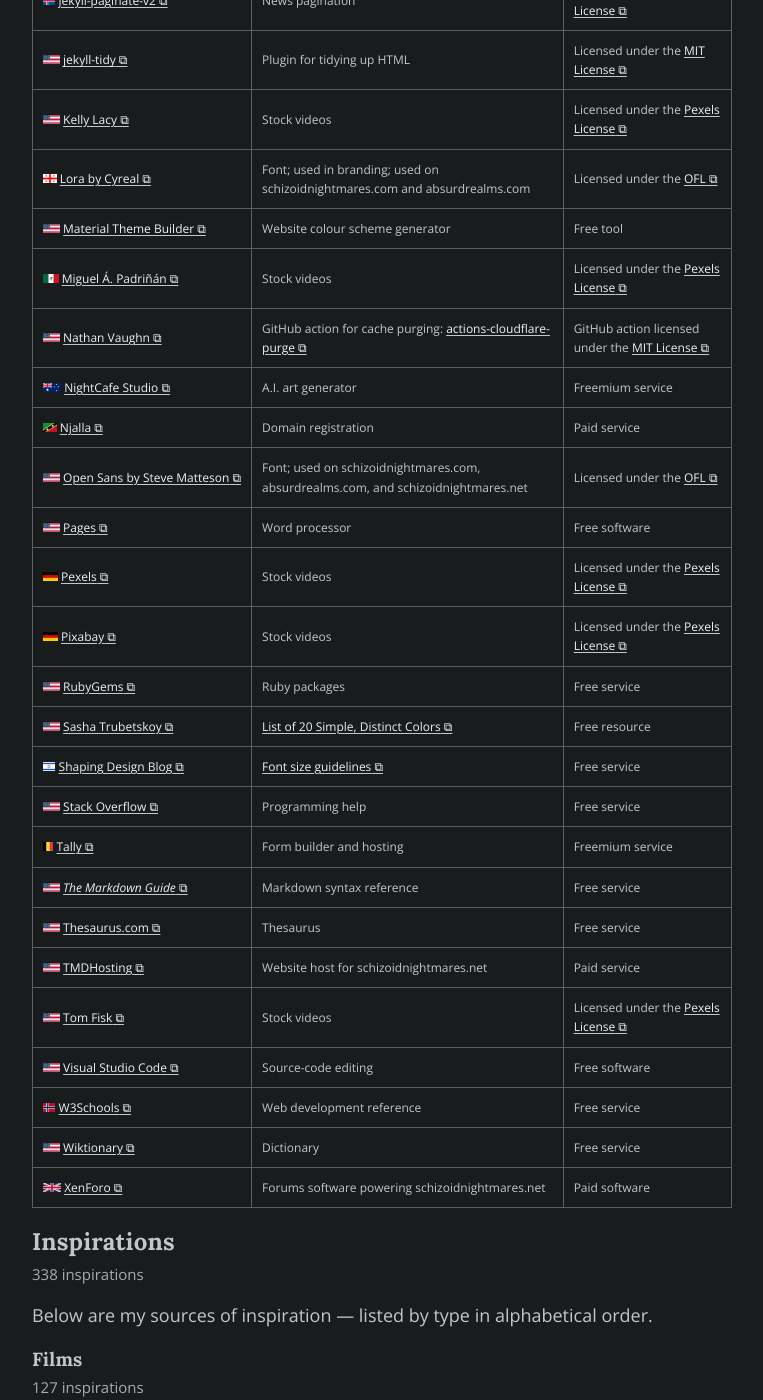
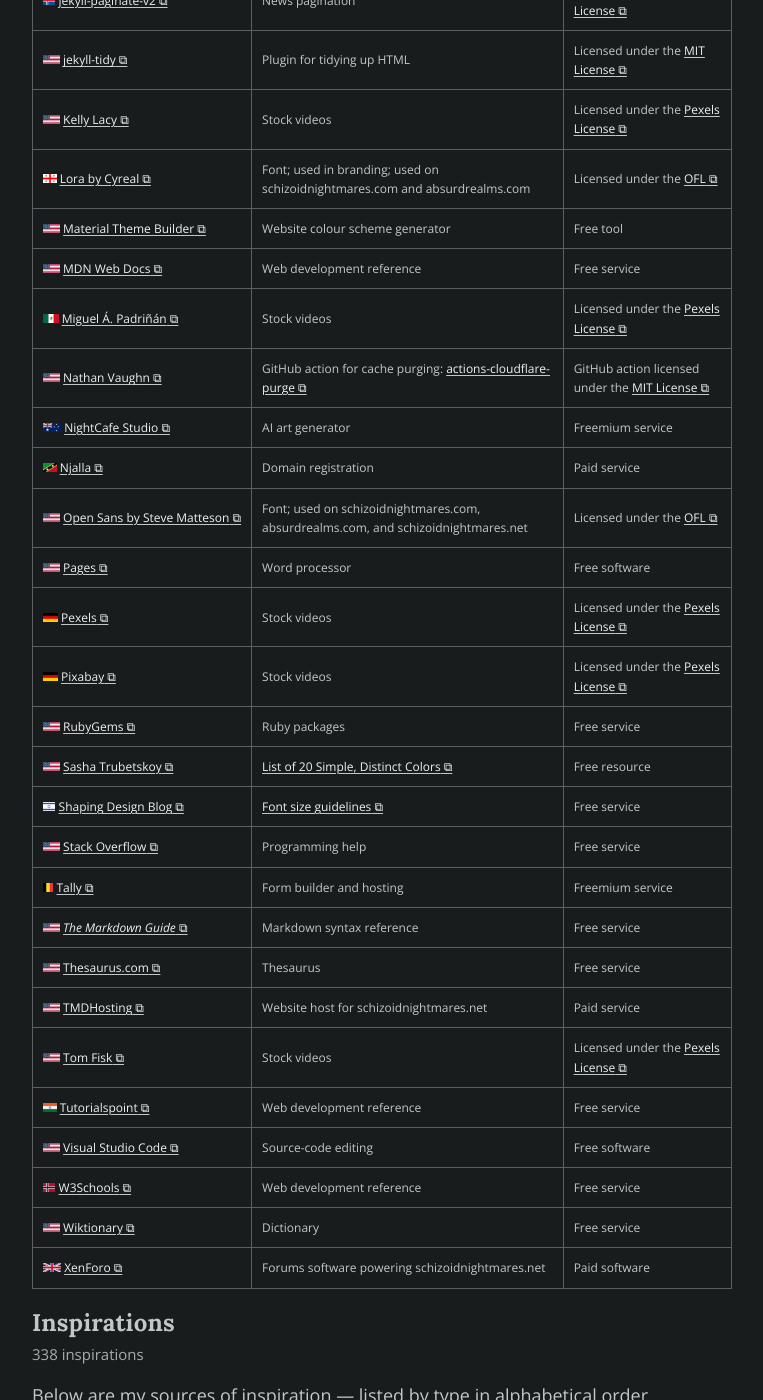
Before and after one commit to schizoidnightmares/schizoidnightmares.com, a Jekyll site: the page built from credits.md, in a window 1280 px wide and 1400 px high, scrolled down 2005 px. Shown: the whole window, without its empty margins (258-1021 px from the left). Built offline with Jekyll 4.4.1, drawn with Linux system fonts in a browser that asks for light colours; some of the changed text lies outside the part shown.

Commit message:
adding indirect contributors

```diff
--- a/_data/contributors.yaml
+++ b/_data/contributors.yaml
@@ -184,6 +184,12 @@
   usage: Website colour scheme generator
   notes: Free tool
 
+- title: MDN Web Docs
+  flag: us
+  url: https://developer.mozilla.org/
+  usage: Web development reference
+  notes: Free service
+
 - title: Miguel Á. Padriñán
   flag: mx
   url: https://www.pexels.com/@padrinan/
@@ -199,7 +205,7 @@
 - title: NightCafe Studio
   flag: au
   url: https://creator.nightcafe.studio/
-  usage: A.I. art generator
+  usage: AI art generator
   notes: Freemium service
 
 - title: Njalla
@@ -286,6 +292,12 @@
   usage: Stock videos
   notes: Licensed under the <a href="https://www.pexels.com/license/" target="_blank">Pexels License</a>
 
+- title: Tutorialspoint
+  flag: in
+  url: https://www.tutorialspoint.com/
+  usage: Web development reference
+  notes: Free service
+
 - title: Visual Studio Code
   flag: us
   url: https://code.visualstudio.com/
--- a/_data/flags.yaml
+++ b/_data/flags.yaml
@@ -57,6 +57,9 @@
 
 - title: il
   country: Israel
+
+- title: in
+  country: India
 
 - title: iq
   country: Iraq
--- a/credits.md
+++ b/credits.md
@@ -83,17 +83,17 @@
 {% include inspirations.html category='web' %}
 
 ## Origins
-51 origins
+52 origins
 {: .cap}
 
 The national origins of all credits
 
 {% include origin.html flag="us" perc="55.6" %}
-{% include origin.html flag="gb" perc="12.1" %}
-{% include origin.html flag="ca" perc="4.9" %}
+{% include origin.html flag="gb" perc="12.0" %}
+{% include origin.html flag="ca" perc="4.8" %}
 {% include origin.html flag="de" perc="2.6" %}
-{% include origin.html flag="fr" perc="2.1" %}
-{% include origin.html flag="ru" perc="2.1" %}
+{% include origin.html flag="fr" perc="2.0" %}
+{% include origin.html flag="ru" perc="2.0" %}
 {% include origin.html flag="au" perc="1.3" %}
 {% include origin.html flag="jp" perc="1.3" %}
 {% include origin.html flag="cn" perc="1.0" %}
@@ -121,6 +121,7 @@
 {% include origin.html flag="ge" perc="0.3" %}
 {% include origin.html flag="hu" perc="0.3" %}
 {% include origin.html flag="is" perc="0.3" %}
+{% include origin.html flag="in" perc="0.3" %}
 {% include origin.html flag="ir" perc="0.3" %}
 {% include origin.html flag="iq" perc="0.3" %}
 {% include origin.html flag="lv" perc="0.3" %}
```
Also changed, not shown: other parts of credits.md (+2 -2 lines), assets/images/flags/in.jpg (added).
